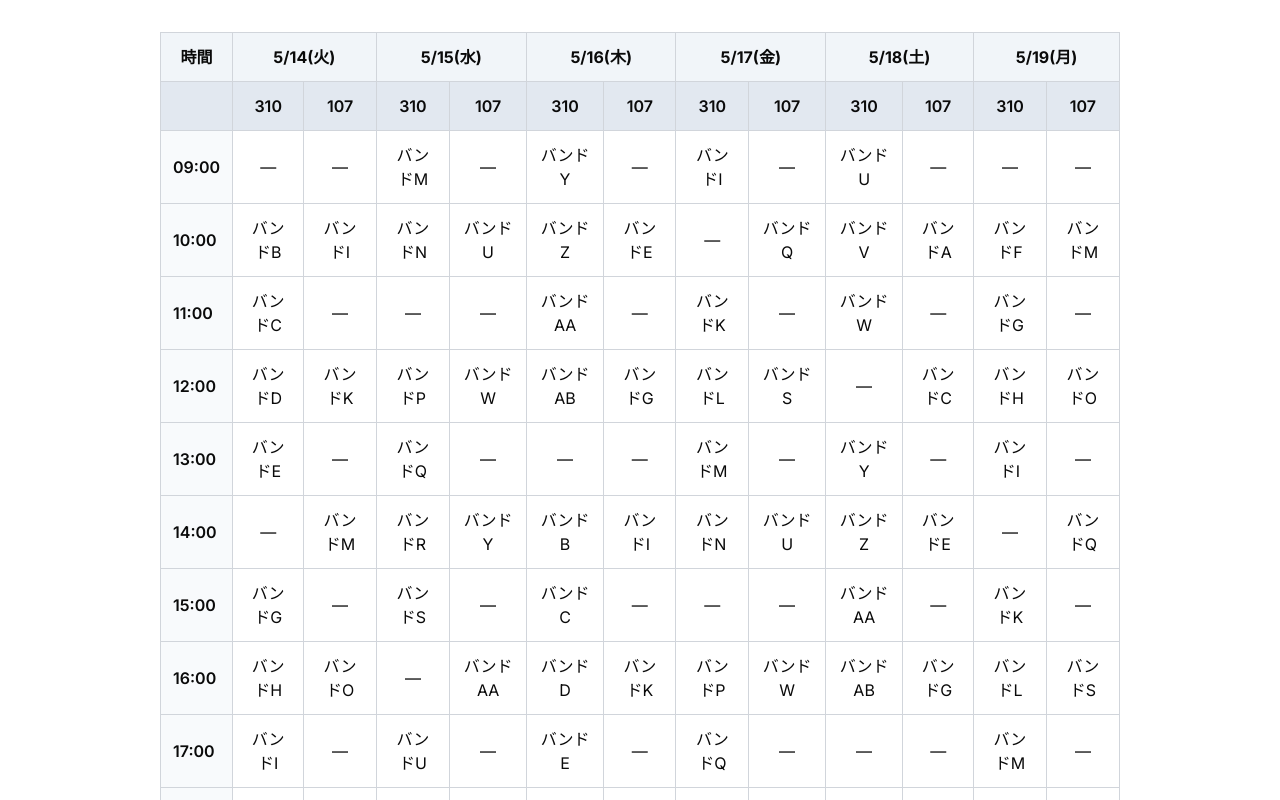
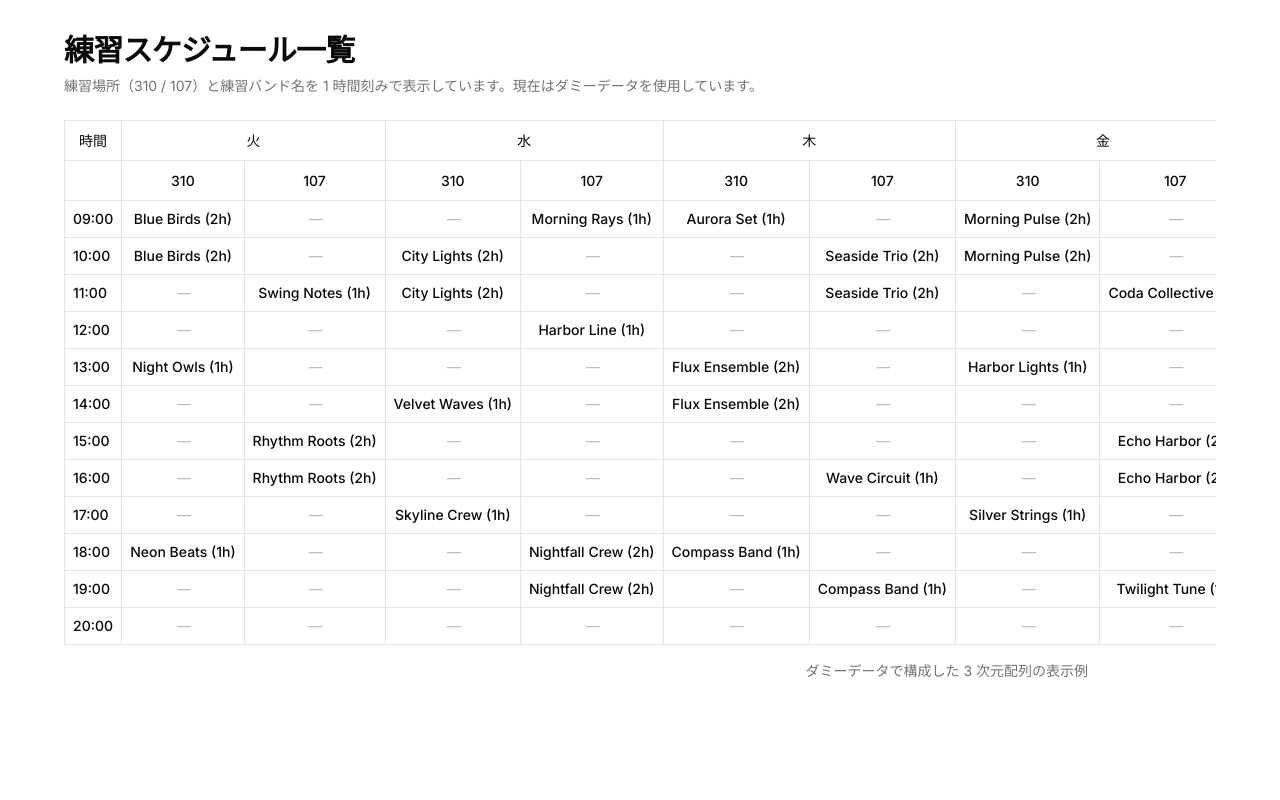
Before and after one commit to PanRoom/keion-core, a Next.js app: page /Practice-time-result in a window 1280 px wide. Shown: the top 800 px of the page. Built offline with nearby package versions, Linux system fonts and the light colour scheme.

Commit message:
練習時間結果表

```diff
--- a/app/Practice-time-result/page.tsx
+++ b/app/Practice-time-result/page.tsx
@@ -1,224 +1,169 @@
-// ...existing code...
-'use client'
+import {
+  Table,
+  TableHeader,
+  TableRow,
+  TableHead,
+  TableBody,
+  TableCell,
+  TableCaption,
+} from "@/components/ui/table"
+import { cn } from "@/lib/utils"
 
-import React from 'react'
+// 曜日と対応するラベルの定義
+const DAY_COLUMNS = [
+  { key: "tuesday", label: "火" },
+  { key: "wednesday", label: "水" },
+  { key: "thursday", label: "木" },
+  { key: "friday", label: "金" },
+  { key: "saturday", label: "土" },
+  { key: "monday", label: "月" },
+] as const
 
-type PracticeMatrix = (string | 0)[][][]
+const LOCATIONS = ["310", "107"] as const
 
-// 曜日ヘッダーの定義
-const dayHeaders = [
-  { key: 'tuesday', label: '5/14(火)' },
-  { key: 'wednesday', label: '5/15(水)' },
-  { key: 'thursday', label: '5/16(木)' },
-  { key: 'friday', label: '5/17(金)' },
-  { key: 'saturday', label: '5/18(土)' },
-  { key: 'monday', label: '5/19(月)' },
-]
+const TIME_SLOTS = Array.from({ length: 12 }, (_, index) => {
+  const hour = index + 9
+  return `${hour.toString().padStart(2, "0")}:00`
+})
 
-//場所の定義
-const LOCATIONS = ['310', '107'] as const
+type ScheduleEntry = string | 0
 
-const START_HOUR = 9
-const END_HOUR = 20
-
-//時間スロットの定義
-const timeSlots = Array.from(
-  { length: END_HOUR - START_HOUR + 1 },
-  (_, index) => `${String(START_HOUR + index).padStart(2, '0')}:00`
-)
-
-
-//ダミーデータ
-const DUMMY_BANDS = [
-  'バンドA',
-  'バンドB',
-  'バンドC',
-  'バンドD',
-  'バンドE',
-  'バンドF',
-  'バンドG',
-  'バンドH',
-  'バンドI',
-  'バンドJ',
-  'バンドK',
-  'バンドL',
-  'バンドM',
-  'バンドN',
-  'バンドO',
-  'バンドP',
-  'バンドQ',
-  'バンドR',
-  'バンドS',
-  'バンドT',
-  'バンドU',
-  'バンドV',
-  'バンドW',
-  'バンドX',
-  'バンドY',
-  'バンドZ',
-  'バンドAA',
-  'バンドAB',
-]
-
-// 練習時間マトリックスの生成
-const practiceMatrix: PracticeMatrix = dayHeaders.map((_, dayIndex) =>
-  timeSlots.map((_, slotIndex) => {
-    const baseIndex = dayIndex * timeSlots.length + slotIndex
-    const primary =
-      (baseIndex + dayIndex) % 5 === 0 ? 0 : DUMMY_BANDS[baseIndex % DUMMY_BANDS.length]
-    const secondary =
-      (baseIndex + slotIndex) % 4 === 0
-        ? 0
-        : DUMMY_BANDS[(baseIndex + 7) % DUMMY_BANDS.length]
-    return [primary, secondary] as [string | 0, string | 0]
-  })
-)
-
-type PracticeEvent = {
-  dayKey: (typeof dayHeaders)[number]['key']
-  location: (typeof LOCATIONS)[number]
-  bandName: string
-  startHour: number
-  endHour: number | 'all-day'
-}
-
-const toMatrix = (events: PracticeEvent[]): PracticeMatrix => {
-  const matrix = dayHeaders.map(() =>
-    timeSlots.map(() => Array.from({ length: LOCATIONS.length }, () => 0 as string | 0))
+// matrix[i][j][k] の定義:
+// i: 曜日インデックス（0: 火曜, 1: 水曜, 2: 木曜, 3: 金曜, 4: 土曜, 5: 月曜）
+// j: 時間インデックス（0: 9:00, 1: 10:00, ..., 11: 20:00）
+// k: 練習場所インデックス（0: 310, 1: 107）
+// dummyScheduleはダミーデータ
+const dummySchedule: ScheduleEntry[][][] = (() => {
+  const matrix = DAY_COLUMNS.map(() =>
+    TIME_SLOTS.map(() => LOCATIONS.map(() => 0 as ScheduleEntry))
   )
 
-  events.forEach(({ dayKey, location, bandName, startHour, endHour }) => {
-    const dayIndex = dayHeaders.findIndex((d) => d.key === dayKey)
-    if (dayIndex === -1) return
+  matrix[0][0][0] = "Blue Birds (2h)"
+  matrix[0][1][0] = "Blue Birds (2h)"
+  matrix[0][2][1] = "Swing Notes (1h)"
+  matrix[0][4][0] = "Night Owls (1h)"
+  matrix[0][6][1] = "Rhythm Roots (2h)"
+  matrix[0][7][1] = "Rhythm Roots (2h)"
+  matrix[0][9][0] = "Neon Beats (1h)"
 
-    const locationIndex = LOCATIONS.findIndex((loc) => loc === location)
-    if (locationIndex === -1) return
+  matrix[1][0][1] = "Morning Rays (1h)"
+  matrix[1][1][0] = "City Lights (2h)"
+  matrix[1][2][0] = "City Lights (2h)"
+  matrix[1][3][1] = "Harbor Line (1h)"
+  matrix[1][5][0] = "Velvet Waves (1h)"
+  matrix[1][8][0] = "Skyline Crew (1h)"
+  matrix[1][9][1] = "Nightfall Crew (2h)"
+  matrix[1][10][1] = "Nightfall Crew (2h)"
 
-    const from = Math.max(startHour, START_HOUR)
-    const to =
-      endHour === 'all-day' ? END_HOUR : Math.min(endHour - 1, END_HOUR)
+  matrix[2][0][0] = "Aurora Set (1h)"
+  matrix[2][1][1] = "Seaside Trio (2h)"
+  matrix[2][2][1] = "Seaside Trio (2h)"
+  matrix[2][4][0] = "Flux Ensemble (2h)"
+  matrix[2][5][0] = "Flux Ensemble (2h)"
+  matrix[2][7][1] = "Wave Circuit (1h)"
+  matrix[2][9][0] = "Compass Band (1h)"
+  matrix[2][10][1] = "Compass Band (1h)"
 
-    for (let hour = from; hour <= to; hour += 1) {
-      const slotIndex = hour - START_HOUR
-      if (slotIndex < 0 || slotIndex >= timeSlots.length) continue
-      matrix[dayIndex][slotIndex][locationIndex] = bandName
-    }
-  })
+  matrix[3][0][0] = "Morning Pulse (2h)"
+  matrix[3][1][0] = "Morning Pulse (2h)"
+  matrix[3][2][1] = "Coda Collective (1h)"
+  matrix[3][4][0] = "Harbor Lights (1h)"
+  matrix[3][6][1] = "Echo Harbor (2h)"
+  matrix[3][7][1] = "Echo Harbor (2h)"
+  matrix[3][8][0] = "Silver Strings (1h)"
+  matrix[3][10][1] = "Twilight Tune (1h)"
+
+  matrix[4][0][1] = "Weekend Kickoff (1h)"
+  matrix[4][1][0] = "Festival Prep (2h)"
+  matrix[4][2][0] = "Festival Prep (2h)"
+  matrix[4][4][1] = "Noon Chorus (1h)"
+  matrix[4][6][0] = "Open Stage (2h)"
+  matrix[4][7][0] = "Open Stage (2h)"
+  matrix[4][9][1] = "Night Session (2h)"
+  matrix[4][10][1] = "Night Session (2h)"
+
+  matrix[5][0][0] = "Reset Crew (1h)"
+  matrix[5][2][1] = "Studio Warmup (2h)"
+  matrix[5][3][1] = "Studio Warmup (2h)"
+  matrix[5][4][0] = "Groove Lab (2h)"
+  matrix[5][5][0] = "Groove Lab (2h)"
+  matrix[5][7][1] = "Pulse Practice (2h)"
+  matrix[5][8][1] = "Pulse Practice (2h)"
+  matrix[5][9][0] = "Evening Flow (1h)"
+  matrix[5][11][1] = "Closing Set (1h)"
 
   return matrix
-}
+})()
 
-const practiceMatrix2: PracticeMatrix = toMatrix([
-  { dayKey: 'tuesday', location: '310', bandName: '終日バンド', startHour: 9, endHour: 'all-day' },
-  { dayKey: 'friday', location: '107', bandName: '午後バンド', startHour: 13, endHour: 17 },
-])
+export default function PracticeTimeResultPage() {
+  return (
+    <div className="min-h-screen bg-background p-8">
+      <div className="mx-auto max-w-6xl space-y-6">
+        <header>
+          <h1 className="text-3xl font-bold tracking-tight">練習スケジュール一覧</h1>
+          <p className="mt-2 text-sm text-muted-foreground">
+            練習場所（310 / 107）と練習バンド名を 1 時間刻みで表示しています。現在はダミーデータを使用しています。
+          </p>
+        </header>
 
-const baseCellStyle: React.CSSProperties = {
-  border: '1px solid #d1d5db',
-  padding: '0.75rem',
-  textAlign: 'center',
-  backgroundColor: '#ffffff',
-}
-
-const headerCellStyle: React.CSSProperties = {
-  ...baseCellStyle,
-  backgroundColor: '#f1f5f9',
-  fontWeight: 700,
-}
-
-const subHeaderCellStyle: React.CSSProperties = {
-  ...baseCellStyle,
-  backgroundColor: '#e2e8f0',
-  fontWeight: 600,
-}
-
-const timeCellStyle: React.CSSProperties = {
-  ...baseCellStyle,
-  textAlign: 'left',
-  fontWeight: 600,
-  backgroundColor: '#f8fafc',
-}
-
-const bodyCellStyle: React.CSSProperties = {
-  ...baseCellStyle,
-}
-
-const formatBand = (value: string | 0 | undefined) =>
-  typeof value === 'string' && value.trim().length > 0 ? value : '—'
-
-export default function PracticeTimePage() {
-  return (
-    <main
-      style={{
-        display: 'flex',
-        justifyContent: 'center',
-        padding: '2rem',
-      }}
-    >
-      <div
-        style={{
-          width: '100%',
-          maxWidth: '960px',
-          overflowX: 'auto',
-        }}
-      >
-        <table
-          style={{
-            width: '100%',
-            minWidth: '720px',
-            borderCollapse: 'collapse',
-            backgroundColor: '#f8fafc',
-          }}
-        >
-          <thead>
-            <tr>
-              <th style={headerCellStyle}>時間</th>
-              {dayHeaders.map((day) => (
-                <th
+        <Table className="border">
+          <TableCaption>ダミーデータで構成した 3 次元配列の表示例</TableCaption>
+          <TableHeader>
+            <TableRow>
+              <TableHead className="w-[96px] text-center">時間</TableHead>
+              {DAY_COLUMNS.map((day) => (
+                <TableHead
                   key={day.key}
                   colSpan={LOCATIONS.length}
-                  style={headerCellStyle}
+                  className="border-l text-center"
                 >
                   {day.label}
-                </th>
+                </TableHead>
               ))}
-            </tr>
-            <tr>
-              <th style={subHeaderCellStyle}></th>
-              {dayHeaders.flatMap((day) =>
+            </TableRow>
+            <TableRow>
+              <TableHead />
+              {DAY_COLUMNS.map((day) =>
                 LOCATIONS.map((location) => (
-                  <th
+                  <TableHead
                     key={`${day.key}-${location}`}
-                    style={subHeaderCellStyle}
+                    className="border-l text-center"
                   >
                     {location}
-                  </th>
+                  </TableHead>
                 ))
               )}
-            </tr>
-          </thead>
-          <tbody>
-            {timeSlots.map((slotLabel, slotIndex) => (
-              <tr key={slotLabel}>
-                <td style={timeCellStyle}>{slotLabel}</td>
-                {dayHeaders.map((_, dayIndex) =>
-                  LOCATIONS.map((_, locationIndex) => (
-                    <td
-                      key={`${dayIndex}-${slotIndex}-${locationIndex}`}
-                      style={bodyCellStyle}
-                    >
-                      {formatBand(
-                        practiceMatrix[dayIndex]?.[slotIndex]?.[locationIndex]
-                      )}
-                    </td>
-                  ))
+            </TableRow>
+          </TableHeader>
+          <TableBody>
+            {TIME_SLOTS.map((slot, timeIndex) => (
+              <TableRow key={slot}>
+                <TableCell className="font-medium">{slot}</TableCell>
+                {DAY_COLUMNS.map((day, dayIndex) =>
+                  LOCATIONS.map((_, locationIndex) => {
+                    const value = dummySchedule[dayIndex][timeIndex][locationIndex]
+                    const isEmpty = value === 0
+
+                    return (
+                      <TableCell
+                        key={`${day.key}-${slot}-${locationIndex}`}
+                        className={cn(
+                          "border-l text-center align-middle text-sm",
+                          isEmpty
+                            ? "text-muted-foreground/50 italic"
+                            : "font-medium"
+                        )}
+                      >
+                        {isEmpty ? "—" : value}
+                      </TableCell>
+                    )
+                  })
                 )}
-              </tr>
+              </TableRow>
             ))}
-          </tbody>
-        </table>
+          </TableBody>
+        </Table>
       </div>
-    </main>
+    </div>
   )
 }
-// ...existing code...
```
